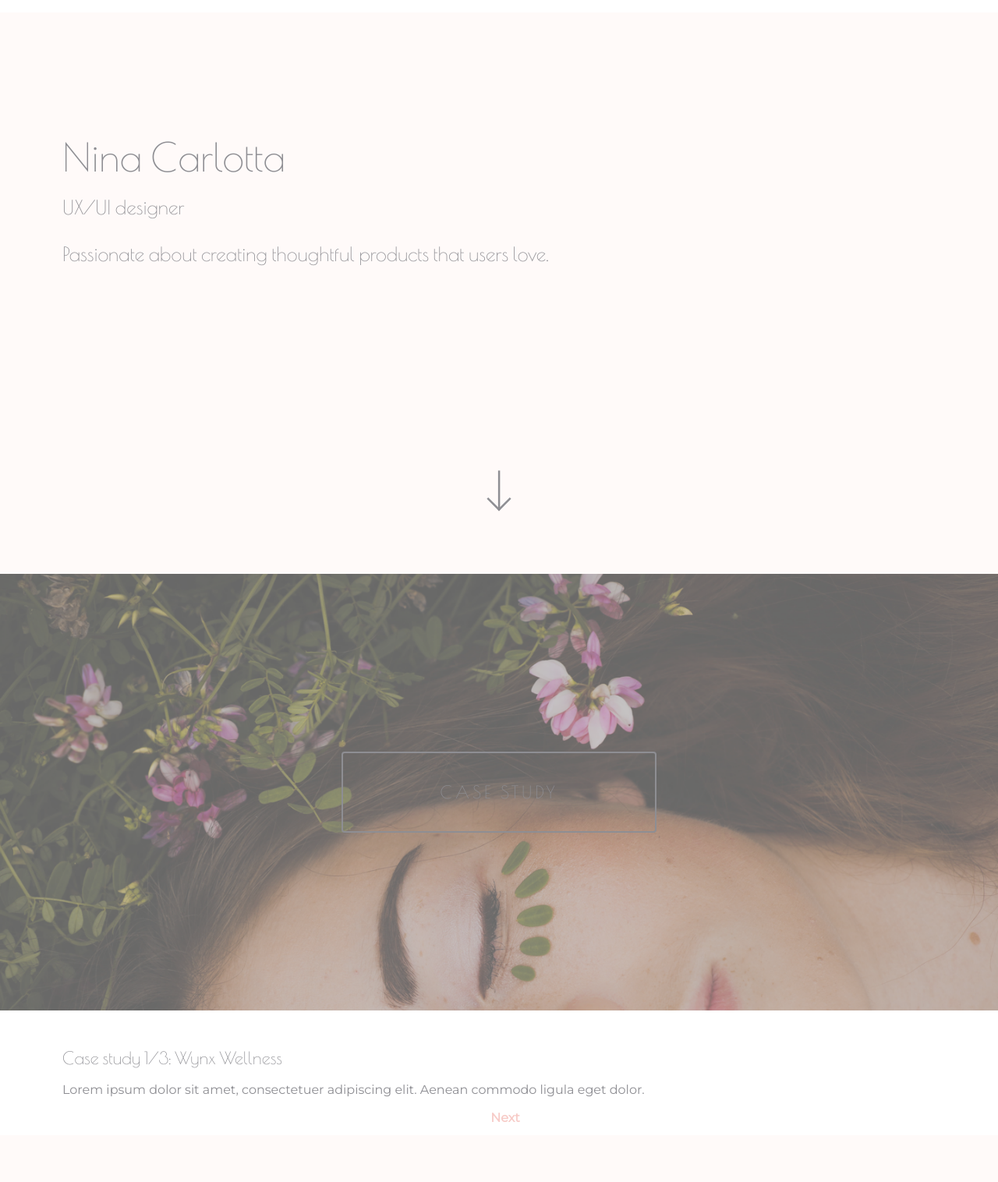
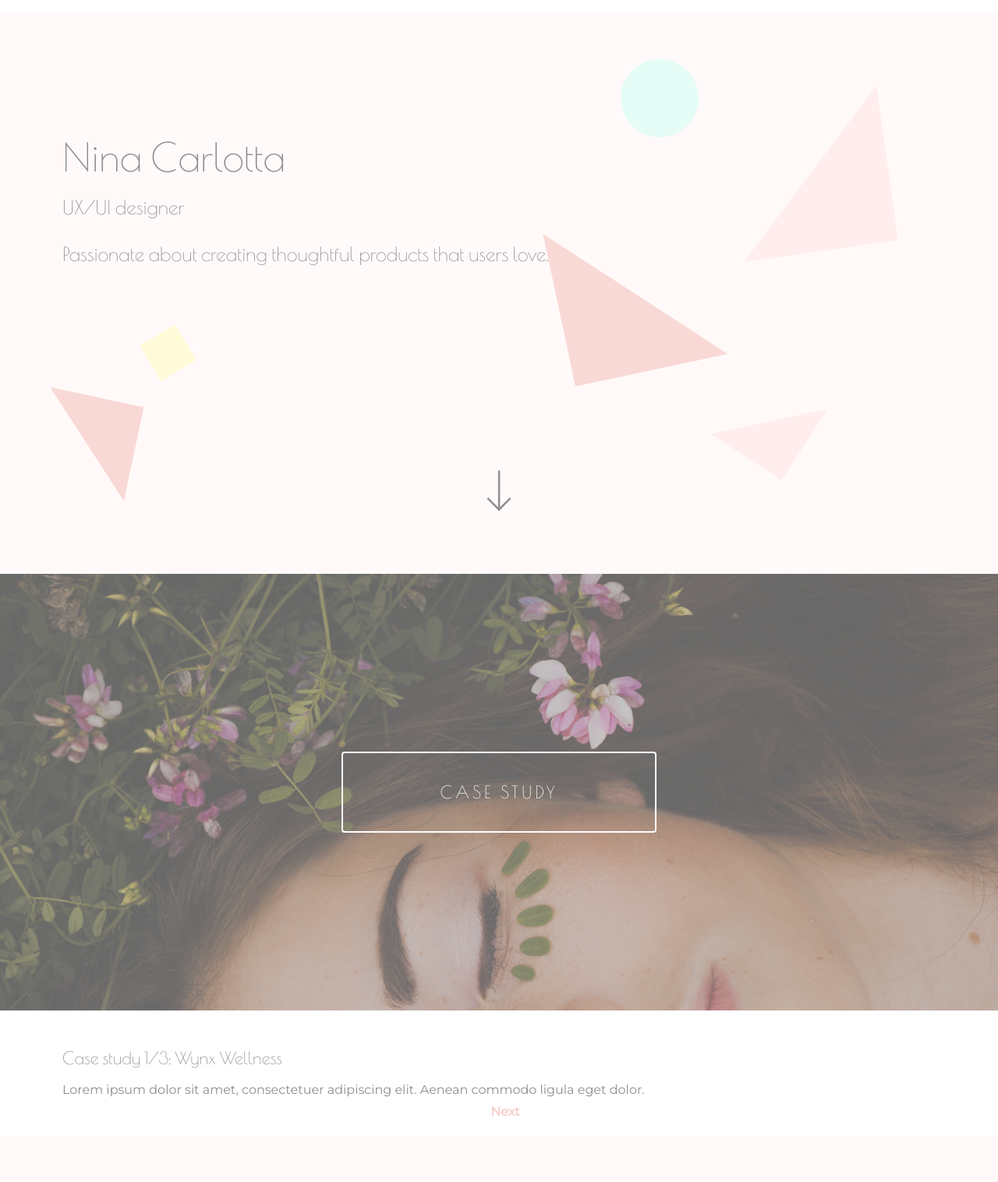
Before and after one commit to ninacarlotta/Portfolio, a plain HTML site: page index.html in a window 1280 px wide. Shown: the part 84-1600 px from the top of the page at 78% size. Drawn offline with nearby package versions, Linux system fonts and the light colour scheme.

Commit message:
added hover shapes in hero

```diff
--- a/index.html
+++ b/index.html
@@ -34,8 +34,15 @@
               </div>
             </div>
           </header>
-
     <section class="hero">
+        <div class="container">
+        <img class="aquacircle shape" src="./img/aquacircle.svg">
+        <img class="bigtrianglelight shape" src="./img/bigtrianglelight.svg">
+        <img class="bigtriangledark shape" src="./img/bigtriangledark.svg">
+        <img class="smalltrianglelight shape" src="./img/smalltrianglelight.svg">
+        <img class="smalltriangledark shape" src="./img/smalltriangledark.svg">
+        <img class="smallrectangleyellow shape"src="./img/smallrectangleyellow.svg">
+        </div>
         <div class="main-text">
             <h1>Nina Carlotta </h1>
             <h2>UX/UI designer</h2>
--- a/js/main.js
+++ b/js/main.js
@@ -9,11 +9,16 @@ document.addEventListener("DOMContentLoaded", function (event) {
 
     // scroll effects
     navigation.addEventListener('click', function (e) {
+        console.log('click')
         if (e.target.classList[0].includes('main-nav__item')) {
             var classes = e.target.classList
             var item = classes[1].split('-')[0]
             var section = document.querySelector('#' + item)
             section.scrollIntoView({behavior: "smooth"})
+        }
+        if (navigation.classList.contains('visible')) {
+            navigation.classList.remove('visible')
+            mobileMenuButton.classList.remove('active')
         }
     })
 
@@ -39,5 +44,4 @@ document.addEventListener("DOMContentLoaded", function (event) {
         project3.scrollIntoView({behavior: "smooth"})
     })
 
-
 })
--- a/scss/main.scss
+++ b/scss/main.scss
@@ -49,7 +49,62 @@ body {
     color: #8E8E93;
     padding: 80px 80px 0 80px;
     justify-content: center;
+    position: relative;
+
 }
+
+.shape:hover {
+    transform: scale(1.4);
+}
+
+.aquacircle {
+    position: absolute;
+    right: 30vw;
+    bottom: 70vh;
+    transition: all 1.3s;
+}
+
+.bigtrianglelight {
+    position: absolute;
+    opacity: .7;
+    right: 10vw;
+    bottom: 50vh;
+    transition: all 1.3s;
+}
+
+.bigtriangledark {
+    position: absolute;
+    opacity: .7;
+    right: 27vw;
+    bottom: 30vh;
+    transition: all 1.3s;
+}
+
+
+.smalltrianglelight {
+    position: absolute;
+    opacity: .7;
+    right: 17vw;
+    bottom: 15vh;
+    transition: all 1.3s;
+}
+
+.smalltriangledark {
+    position: absolute;
+    opacity: .7;
+    left: 5vw;
+    top: 60vh;
+    transition: all 1.3s;
+}
+
+.smallrectangleyellow {
+    position: absolute;
+    opacity: .8;
+    left: 14vw;
+    top: 50vh;
+    transition: all 1.3s;
+}
+
 
 .hero h1 {
   font-size: 50px;
@@ -162,9 +217,9 @@ p {
     font-size: 22px;
     text-decoration: none;
     letter-spacing: 4px;
-    color:#8E8E93;
+    color:#ffffff;
     border-radius: 4px;
-    border: 2px solid #8E8E93;
+    border: 2px solid #ffffff;
     display: flex;
     justify-content: center;
     align-items: center;
@@ -292,7 +347,8 @@ font-family: 'Poiret One', cursive;
       margin-left: 24px;
     }
 
-    // &--button {
+    // HOVER
+    //&--button {
     //   border: 1px solid $--color-primary;
     //   background-color: $--color-primary;
     //   padding: 6px 12px;
@@ -414,7 +470,7 @@ font-family: 'Poiret One', cursive;
 }
 
 .nextlink {
-    padding-top: 2vh;
+    padding-top: 1vh;
     text-align: center;
     text-decoration: none;
     color: #F7CCC8;
```
Also changed, not shown: css/main.css, img/aquacircle.svg (added), img/bigtriangledark.svg (added), img/bigtrianglelight.svg (added), img/smallrectangleyellow.svg (added), img/smalltriangledark.svg (added), img/smalltrianglelight.svg (added), 3 other files.
